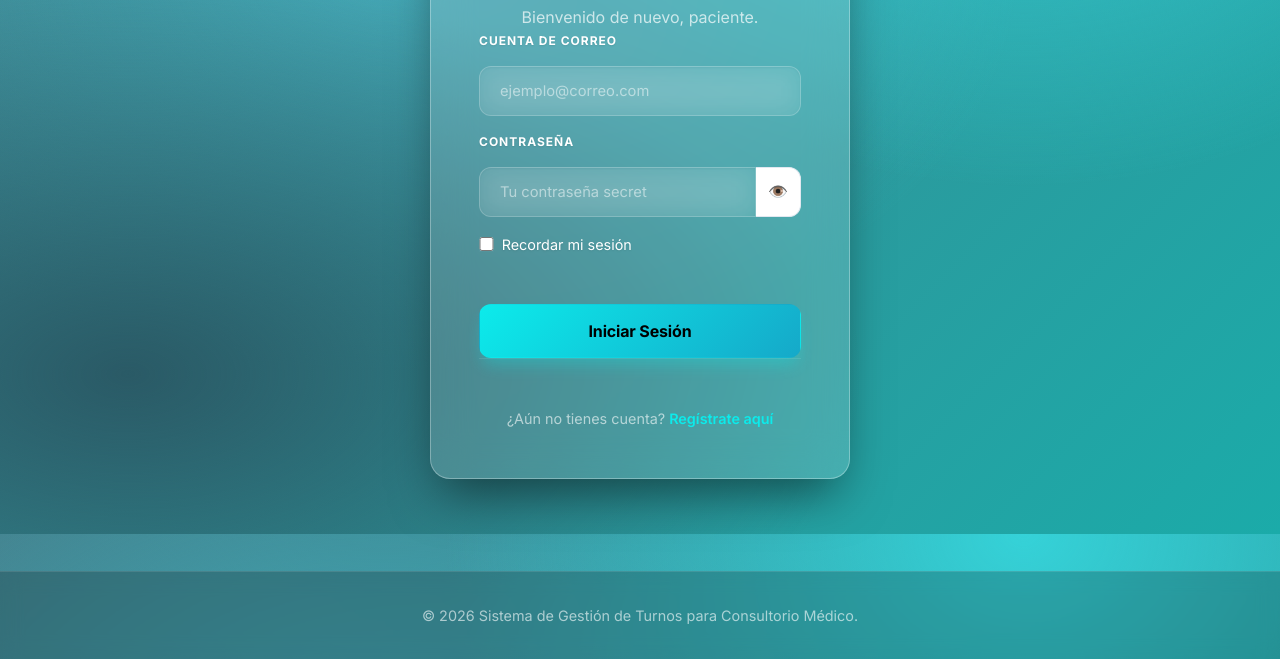
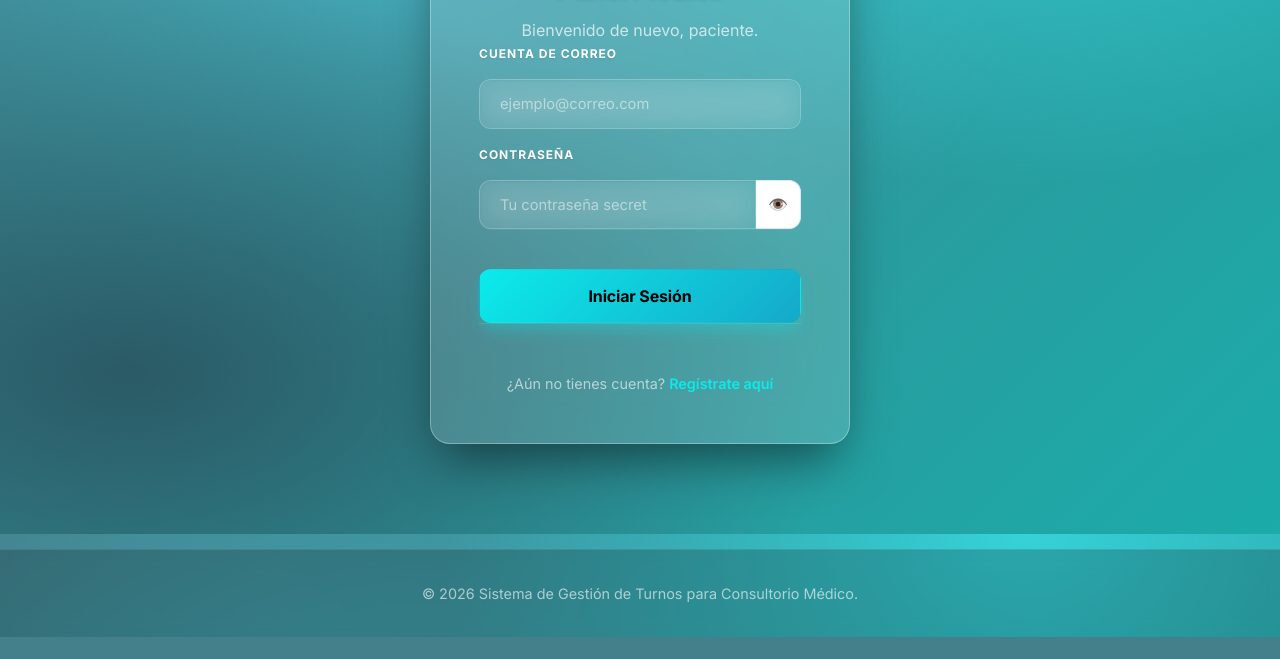
Before and after one commit to felipeah-dev/GestionTurnosConsultorio, a plain HTML site: page consultorio-turnos/frontend/index.html in a window 1280 px wide. Shown: the part 266-925 px from the top of the page. After the commit the page ends 903 px from the top, so only its background shows below. Drawn offline with Linux system fonts and the light colour scheme.

Commit message:
solucion de detalles minimos

```diff
--- a/consultorio-turnos/frontend/index.html
+++ b/consultorio-turnos/frontend/index.html
@@ -70,15 +70,6 @@
                     </div>
                 </div>
 
-                <!-- Recordarme -->
-                <div class="form-grupo mb-4">
-                    <div class="form-check">
-                        <input type="checkbox" id="checkbox-recordar" class="form-check-input glass">
-                        <label for="checkbox-recordar" class="form-check-label" style="font-size: 0.9rem;">Recordar mi
-                            sesión</label>
-                    </div>
-                </div>
-
                 <!-- Botón Submit -->
                 <button type="submit" id="btn-login" class="btn btn-primario mt-3"
                     style="width: 100%; padding: 1rem; border-radius: 12px; font-weight: 700; font-size: 1rem; color: #000; box-shadow: 0 10px 15px -3px rgba(12, 235, 235, 0.3);">
```
